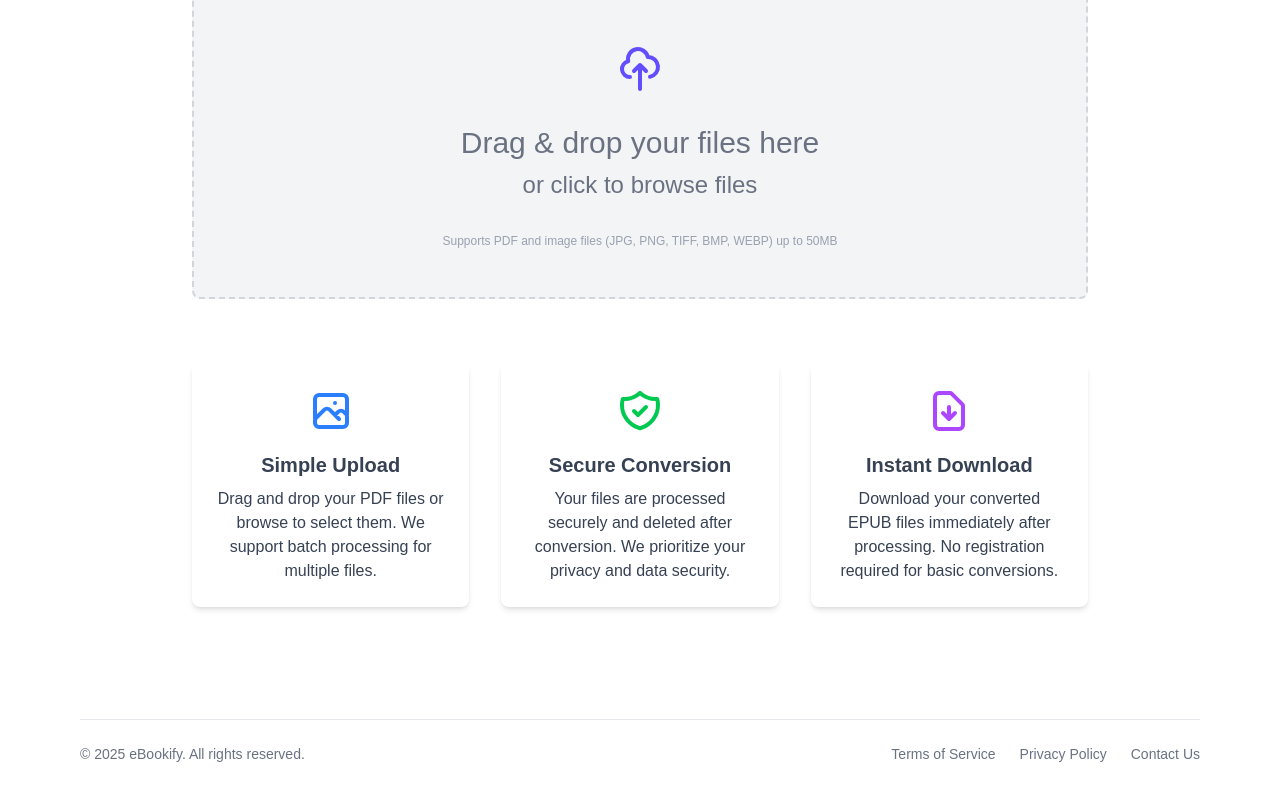
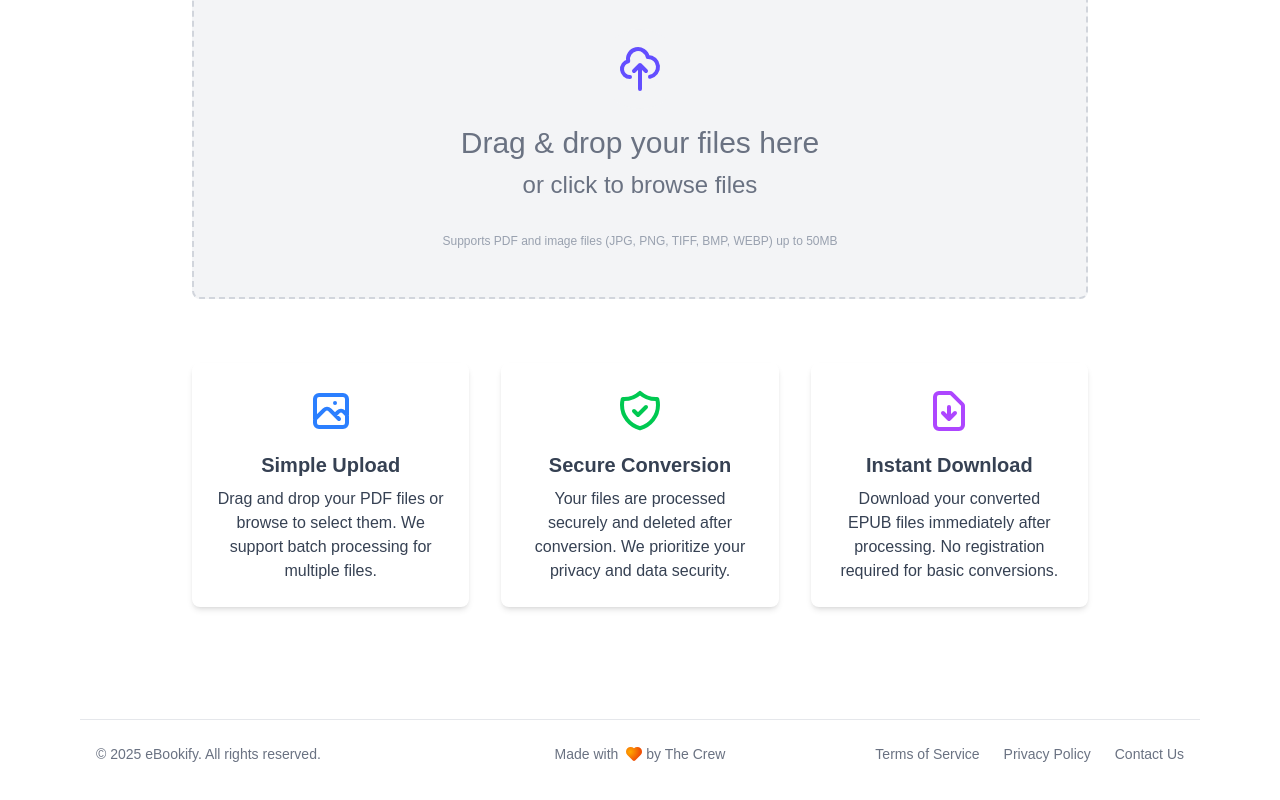
Before and after one commit to Jaijer/eBookify, a Next.js app: page / in a window 1280 px wide. Shown: the part 841-1641 px from the top of the page. Built offline with nearby package versions, Linux system fonts and the light colour scheme.

Commit message:
Made with love

```diff
--- a/src/components/layout/Footer.jsx
+++ b/src/components/layout/Footer.jsx
@@ -7,21 +7,67 @@ export default function Footer() {
 
   return (
     <footer className={`mt-16 py-6 border-t ${darkMode ? 'border-gray-800' : 'border-gray-200'}`}>
-      <div className="flex flex-col md:flex-row justify-between items-center">
-        <div className="mb-4 md:mb-0">
-          <p className={`text-sm ${darkMode ? 'text-gray-400' : 'text-gray-500'}`}>
-            © 2025 eBookify. All rights reserved.
-          </p>
+      <div className="max-w-7xl mx-auto px-4 flex flex-col md:flex-row justify-between items-center text-sm">
+
+        {/* Left: Copyright */}
+        <div className={`mb-4 md:mb-0 w-full md:w-1/3 text-left ${darkMode ? 'text-gray-400' : 'text-gray-500'}`}>
+          © 2025 eBookify. All rights reserved.
         </div>
 
-        <div className="flex space-x-6">
-          <a href="#" className={`text-sm hover:text-[#6246ea] transition-colors duration-300 ${darkMode ? 'text-gray-400' : 'text-gray-500'}`}>
+        {/* Center: Made with ❤️ */}
+        <div className="mb-4 md:mb-0 w-full md:w-1/3 flex justify-center items-center">
+          <span className={`flex items-center justify-center ${darkMode ? 'text-gray-400' : 'text-gray-500'}`}>
+            Made with&nbsp;
+            <svg
+              width="16"
+              height="16"
+              viewBox="0 0 25 25"
+              fill="none"
+              xmlns="http://www.w3.org/2000/svg"
+              className="mx-1"
+            >
+              <path
+                fillRule="evenodd"
+                clipRule="evenodd"
+                d="M14.2677 22.6502L22.8554 14.0625C24.2852 12.6327 25 10.9068 25 8.88483C25 6.86283 24.2852 5.13694 22.8554 3.70716C21.4255 2.27739 19.6996 1.5625 17.6777 1.5625C15.6556 1.5625 13.9298 2.27739 12.5 3.70716C11.0702 2.27739 9.3443 1.5625 7.32233 1.5625C5.30033 1.5625 3.57444 2.27739 2.14466 3.70716C0.714888 5.13694 0 6.86283 0 8.88483C0 10.9068 0.714888 12.6327 2.14466 14.0625L10.7323 22.6502C11.7085 23.6264 13.2915 23.6264 14.2677 22.6502Z"
+                fill="url(#paint0_radial_26_44)"
+              />
+              <defs>
+                <radialGradient
+                  id="paint0_radial_26_44"
+                  cx="0"
+                  cy="0"
+                  r="1"
+                  gradientUnits="userSpaceOnUse"
+                  gradientTransform="translate(6.31248 9.1106) rotate(59.8757) scale(14.6326 16.0056)"
+                >
+                  <stop stopColor="#FFAA00" />
+                  <stop offset="1" stopColor="#F05206" />
+                </radialGradient>
+              </defs>
+            </svg>
+            by The Crew
+          </span>
+        </div>
+
+        {/* Right: Links */}
+        <div className="w-full md:w-1/3 flex justify-end space-x-6">
+          <a
+            href="#"
+            className={`hover:text-[#6246ea] transition-colors duration-300 ${darkMode ? 'text-gray-400' : 'text-gray-500'}`}
+          >
             Terms of Service
           </a>
-          <a href="#" className={`text-sm hover:text-[#6246ea] transition-colors duration-300 ${darkMode ? 'text-gray-400' : 'text-gray-500'}`}>
+          <a
+            href="#"
+            className={`hover:text-[#6246ea] transition-colors duration-300 ${darkMode ? 'text-gray-400' : 'text-gray-500'}`}
+          >
             Privacy Policy
           </a>
-          <a href="#" className={`text-sm hover:text-[#6246ea] transition-colors duration-300 ${darkMode ? 'text-gray-400' : 'text-gray-500'}`}>
+          <a
+            href="#"
+            className={`hover:text-[#6246ea] transition-colors duration-300 ${darkMode ? 'text-gray-400' : 'text-gray-500'}`}
+          >
             Contact Us
           </a>
         </div>
```
